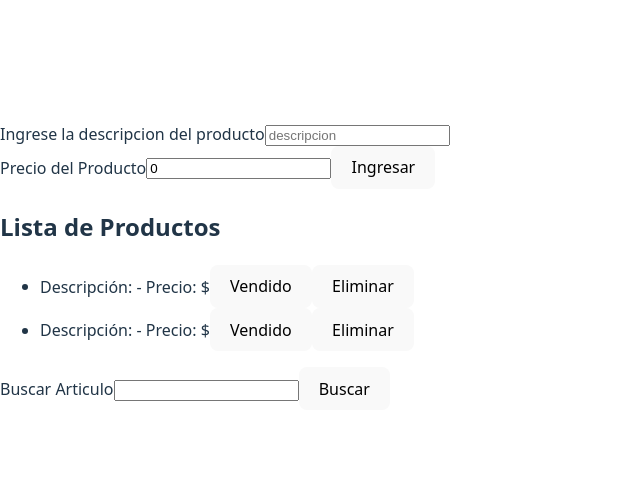
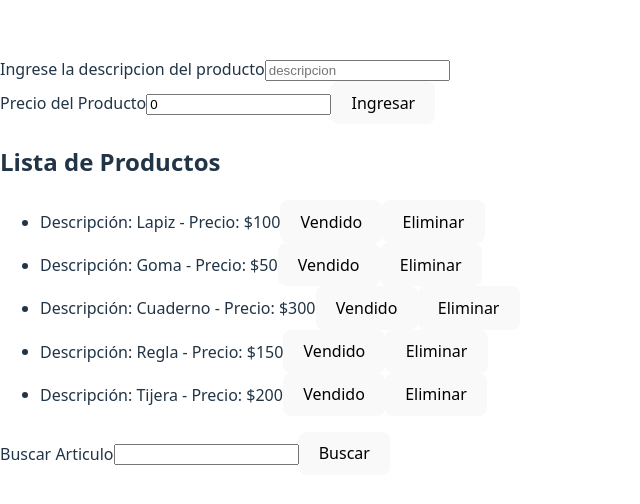
Before and after one commit to Franco46-ochoa/pv_tp3_grupo1, a React (Vite) app: page / in a window 1280 px wide. Shown: the part 134-638 px from the top of the page, without its empty margins (0-640 px from the left). Built offline with nearby package versions, Linux system fonts and the light colour scheme.

Commit message:
Commit resolviendo  el problema que tuve de envio de datos

```diff
--- a/src/App.jsx
+++ b/src/App.jsx
@@ -15,7 +15,7 @@ function App() {
     <>
       <div>
         <TaskInput Productos={[Productos, setProductos]}></TaskInput>
-        <TaskList Productos={[Productos, setProductos]}></TaskList>
+        <TaskList Productos={Productos} setProductos={setProductos}></TaskList>
         <TaskItem Productos={Productos}></TaskItem>
       </div>
     </>
```
